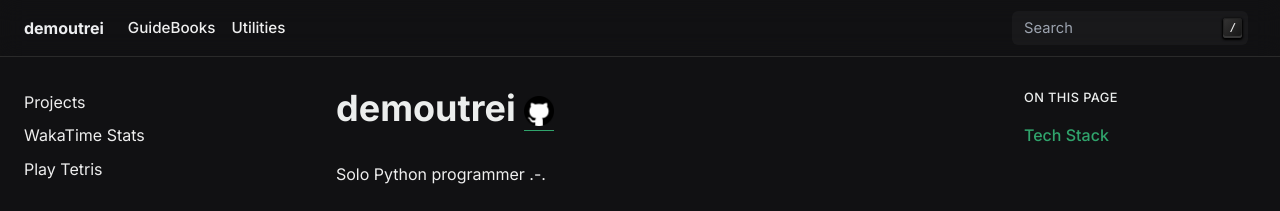
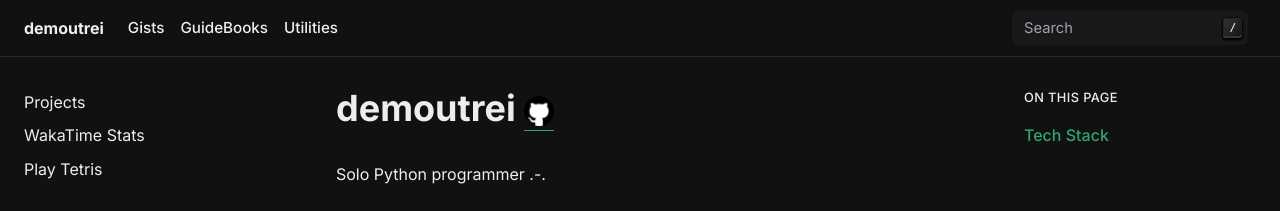
Before and after one commit to demoutrei/demoutrei, a Sphinx documentation site: the page built from source/index.rst, in a window 1280 px wide. Shown: the top 211 px of the page. Built offline with Sphinx 7.4.7, drawn with Linux system fonts in a browser that asks for light colours.

Commit message:
Added redirect: gists

```diff
--- a/source/conf.py
+++ b/source/conf.py
@@ -34,6 +34,10 @@ html_theme_options = {
   "show_ai_links": False,
   "nav_links": [
     {
+      "title": "Gists",
+      "url": "https://gists.demoutrei.dev"
+    },
+    {
       "title": "GuideBooks",
       "url": "https://guides.demoutrei.dev"
     },
```
